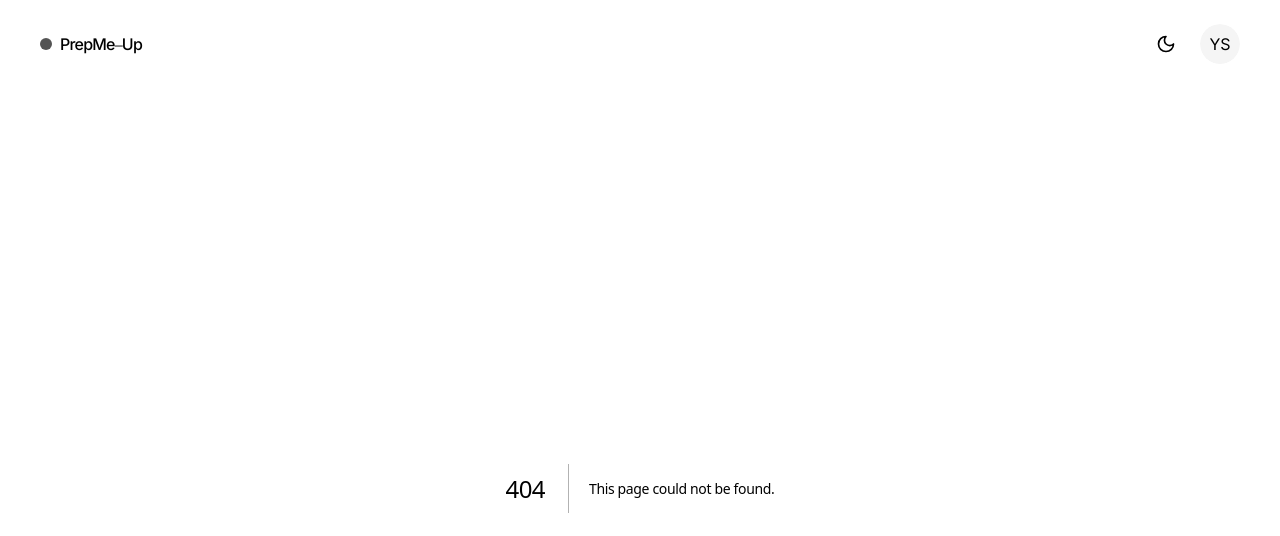
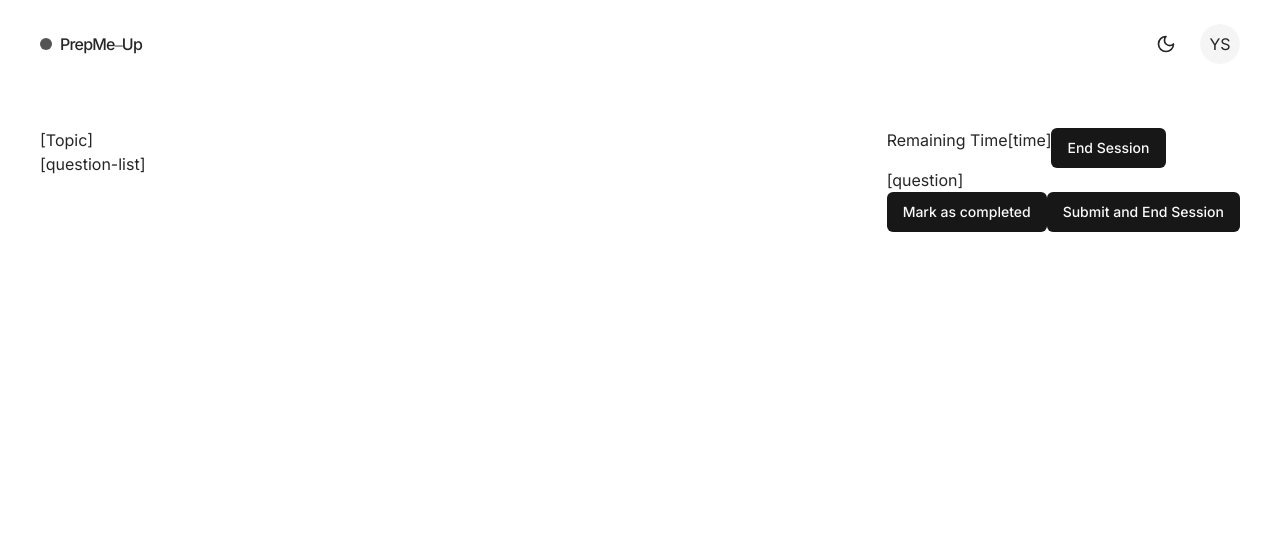
Before and after one commit to yashsehgal/prepmeup, a Next.js app: page /qna/session/id in a window 1280 px wide. Before the commit this address had no page. Shown: the top 536 px of the page. Built offline with nearby package versions, Linux system fonts and the light colour scheme.

Commit message:
feat: created qna session page with temperory id

```diff
--- /dev/null
+++ b/app/qna/session/id/page.tsx
@@ -0,0 +1,35 @@
+import PageContent from "@/components/layouts/page-content"
+import ViewContainer from "@/components/layouts/view-container"
+import { Button } from "@/components/ui/button"
+
+
+const QNASession : React.FunctionComponent = () =>{
+    console.log()
+    return(
+        <PageContent>
+            <ViewContainer className="flex justify-between">
+                <section className="qna-session-question-list">
+                    <div className="qna-session-topic">[Topic]</div>
+                    <div className="qna-questions flex flex-col">[question-list]</div>
+                </section>
+                <div>
+                    <div className="flex">
+                        <div className="remaining-time-wrapper">
+                            <div className="remaining-time flex justify-between">
+                                <p>Remaining Time</p>
+                                <p>[time]</p>
+                            </div>
+                        </div>
+                        <div className="remaining-time-line"></div>
+                        <Button className="end-session-btn">End Session</Button>
+                    </div>
+                    <div className="question">[question]</div>
+                    <div className="answer-wrapper"></div>
+                    <Button className="mark-complete-btn">Mark as completed</Button>
+                    <Button className="submit-btn">Submit and End Session</Button>
+                </div>
+            </ViewContainer>
+        </PageContent>
+    )
+}
+export default QNASession
```
